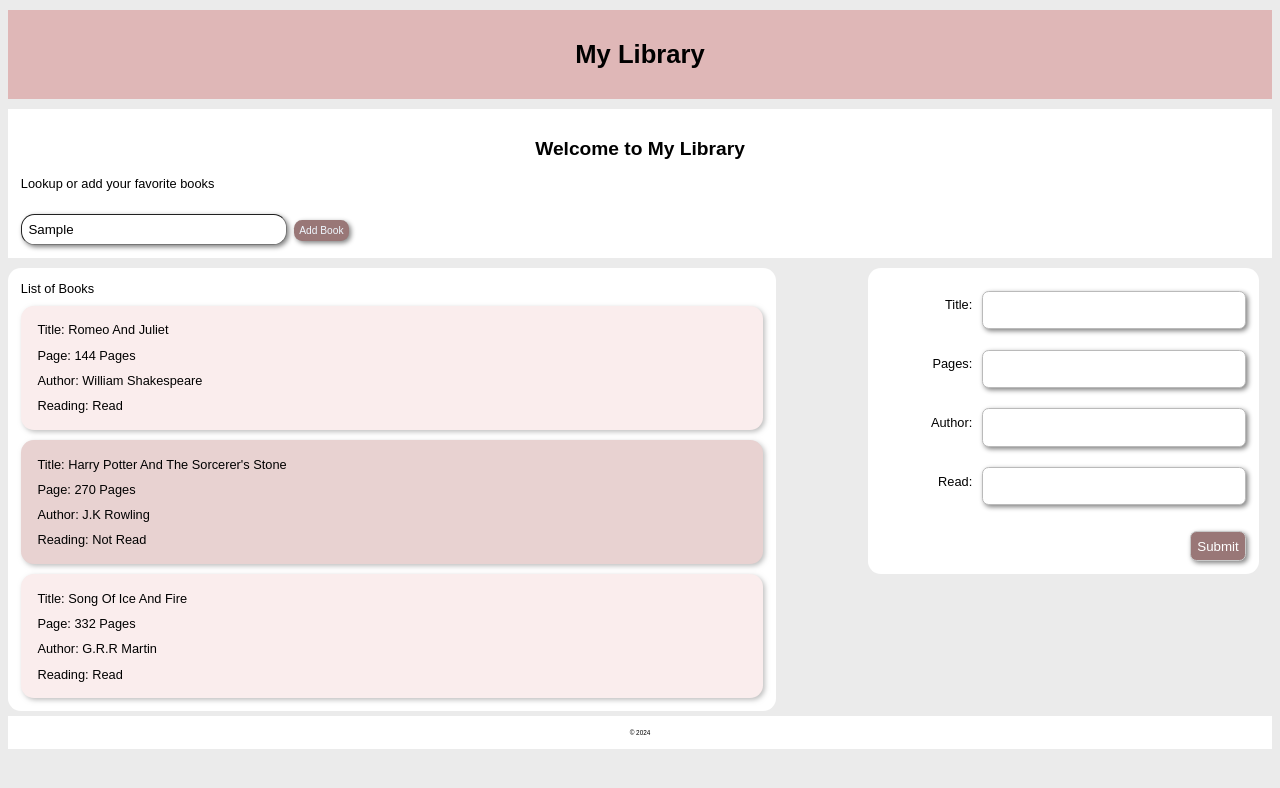
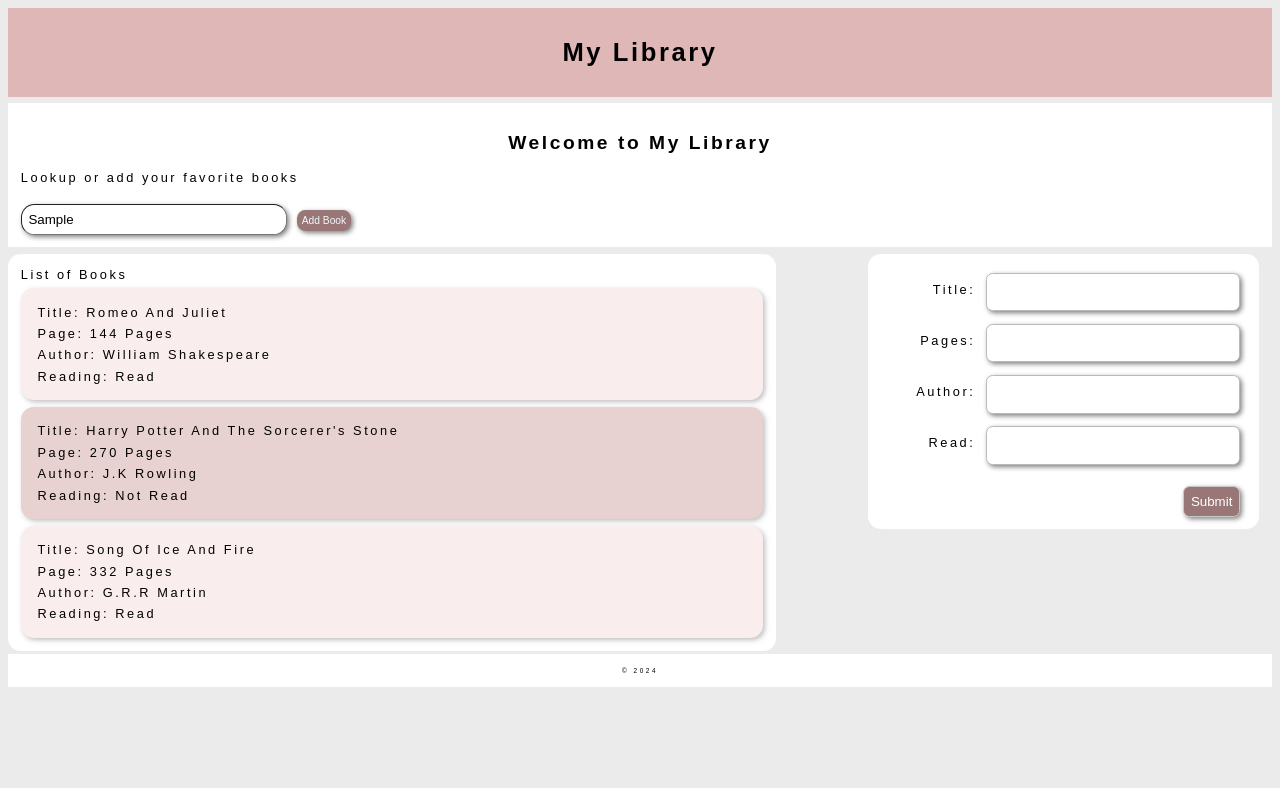
Before and after one commit to Azona001/MyLibrary, a plain HTML site: page index.html in a window 1280 px wide. Both pictures are taken after typing "Sample" into the empty fields and a click on the button "Add Book". Drawn offline with Linux system fonts and the light colour scheme.

Commit message:
update styles.css

```diff
--- a/styles.css
+++ b/styles.css
@@ -7,13 +7,14 @@
   box-sizing: inherit;
 }
 
-* + * {
-  margin-top: 0.8em;
+body * + * {
+  margin-top: 0.5em;
 }
 
 body {
   font-family: sans-serif;
   font-size: 1rem;
+  letter-spacing: 0.2em;
   background-color: rgb(235, 235, 235);
 }
 
@@ -101,7 +102,7 @@ h2 {
 }
 
 .control {
-  padding: 1em;
+  padding: 1em 1.5em;
   border-radius: 1em;
   background-color: white;
   width: 100%;
@@ -166,18 +167,20 @@ button:hover {
   font-size: 0.5rem;
 }
 
-@media  (min-width: 30em) {
+@media(min-width: 30em) {
   :root {
     font-size: 1.2em;
   }
 
   .libraryform, .control {
     float: none;
+
+
   }
 
 }
 
-@media (min-width: 50em) {
+@media(min-width: 50em) {
   :root {
     font-size: 0.8em;
   }
```
